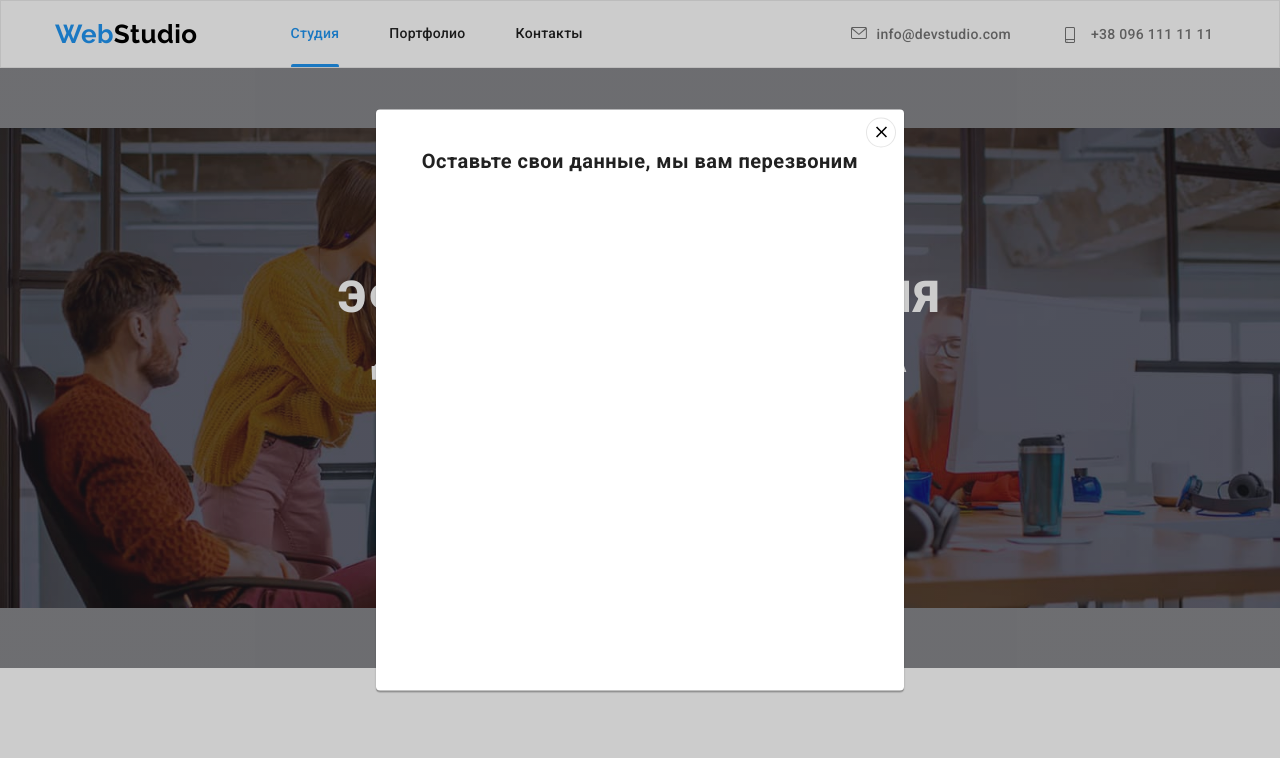
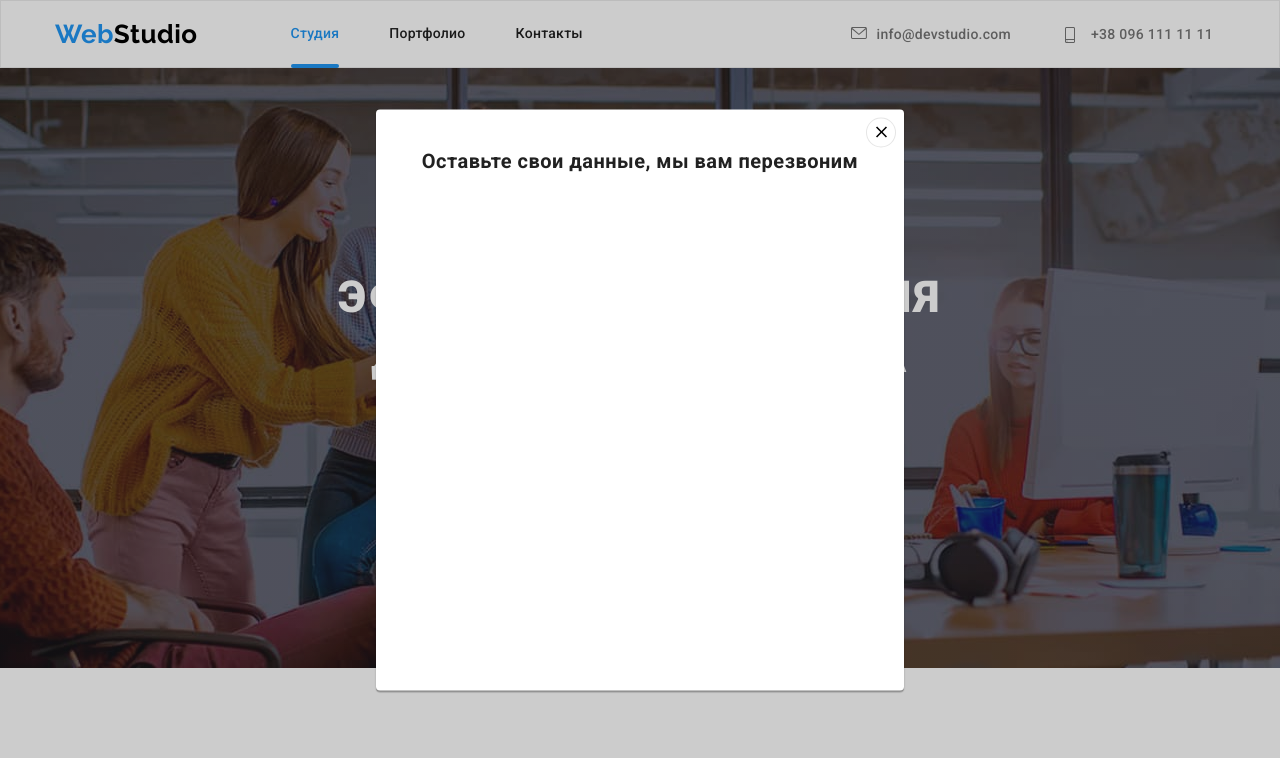
Before and after one commit to vitaliiseeker/goit-markup-hw-05, a plain HTML site: page index.html in a window 1280 px wide. Both pictures are taken after a click on the button "Заказать услугу". Shown: the top 758 px of the page. Drawn offline with nearby package versions, Linux system fonts and the light colour scheme.

Commit message:
Написание кода ДЗ#5 ver.1.1

```diff
--- a/css/styles.css
+++ b/css/styles.css
@@ -141,7 +141,6 @@ body {
 .site-nav>.item {
   position: relative;
   display: flex;
-  overflow: hidden;
 }
 
 .site-nav .item+.item {
@@ -178,6 +177,7 @@ body {
   position: absolute;
   bottom: -1px;
   right: 0;
+  /* left: 0; */
   width: 100%;
   height: 4px;
   background-color: var(--accent-color);
@@ -252,7 +252,7 @@ body {
     url('../images/banner.jpg');
   background-repeat: no-repeat;
   background-position: center;
-  background-size: contain;
+  background-size: cover;
 }
 
 .banner-title {
@@ -301,6 +301,7 @@ body {
   position: fixed;
   top: 0;
   left: 0;
+  z-index: 1;
   width: 100%;
   height: 100%;
   background: rgba(0, 0, 0, 0.2);
```
